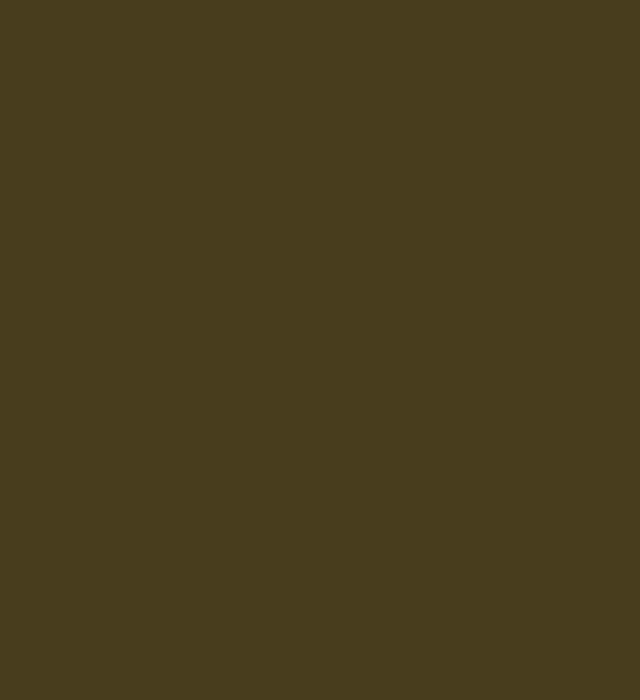
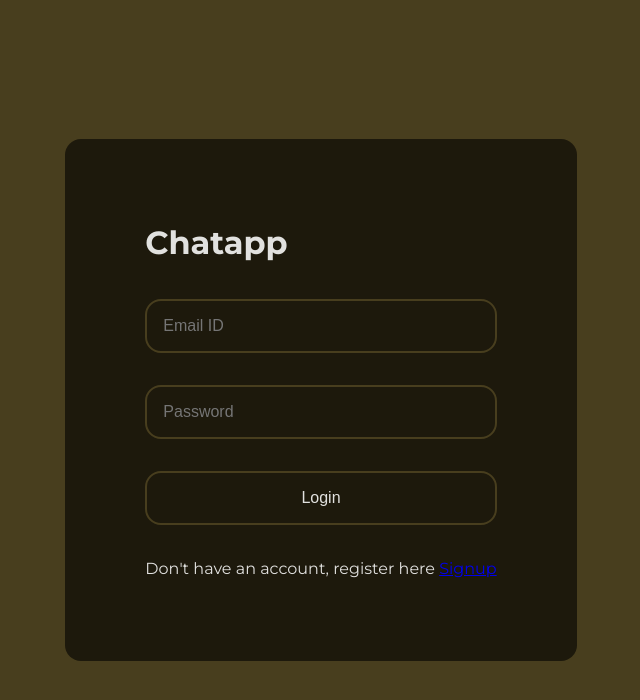
Before and after one commit to Jayakodehode/Chatapp-frontend, a React (Vite) app in the folder public/Chatapp/: page /Chat-app/login in a window 1280 px wide. Before the commit this address had no page. Shown: the top 700 px of the page, without its empty margins (319-959 px from the left). Built offline with nearby package versions, Linux system fonts and the light colour scheme.

Commit message:
updated path variable

```diff
--- a/public/Chatapp/src/App.jsx
+++ b/public/Chatapp/src/App.jsx
@@ -9,9 +9,9 @@ function App() {
   return (
     <BrowserRouter>
       <Routes>
-        <Route path="/register" element={<Register />} />
-        <Route path="/login" element={<Login />} />
-        <Route path="/" element={<Chat />} />
+        <Route path="/Chat-app/register" element={<Register />} />
+        <Route path="/Chat-app/login" element={<Login />} />
+        <Route path="/Chat-app/" element={<Chat />} />
       </Routes>
     </BrowserRouter>
   );
```
Also changed, not shown: public/Chatapp/src/pages/Login.jsx (+5 -18 lines).
